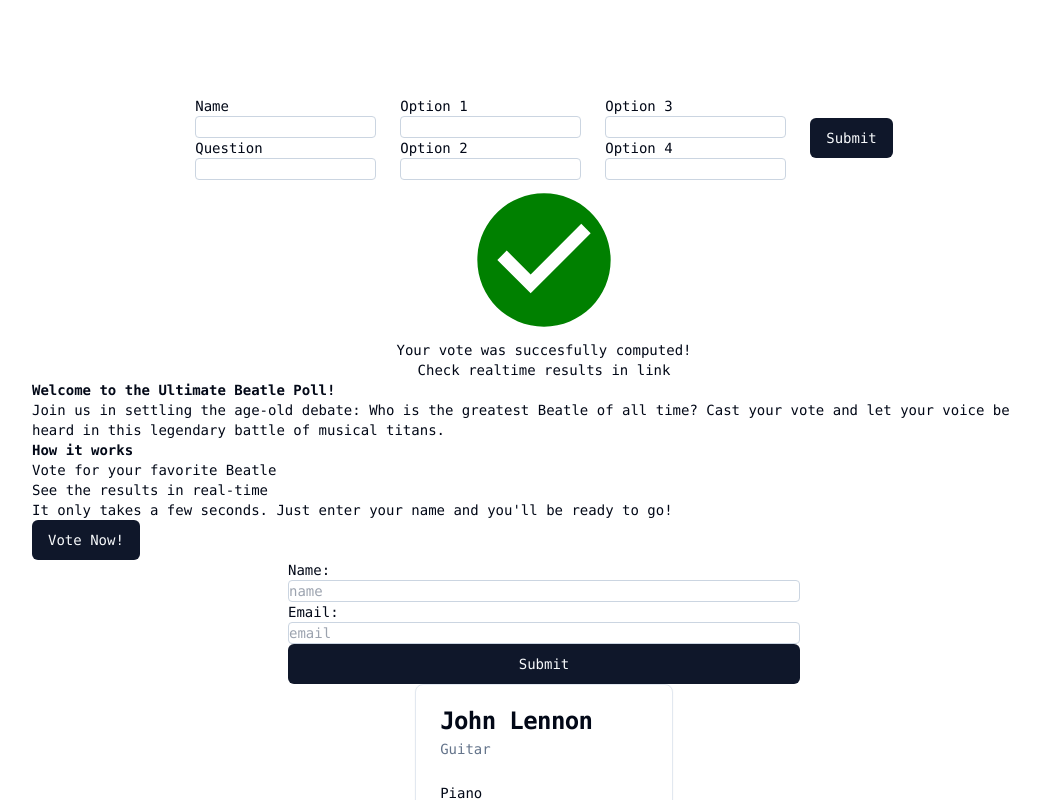
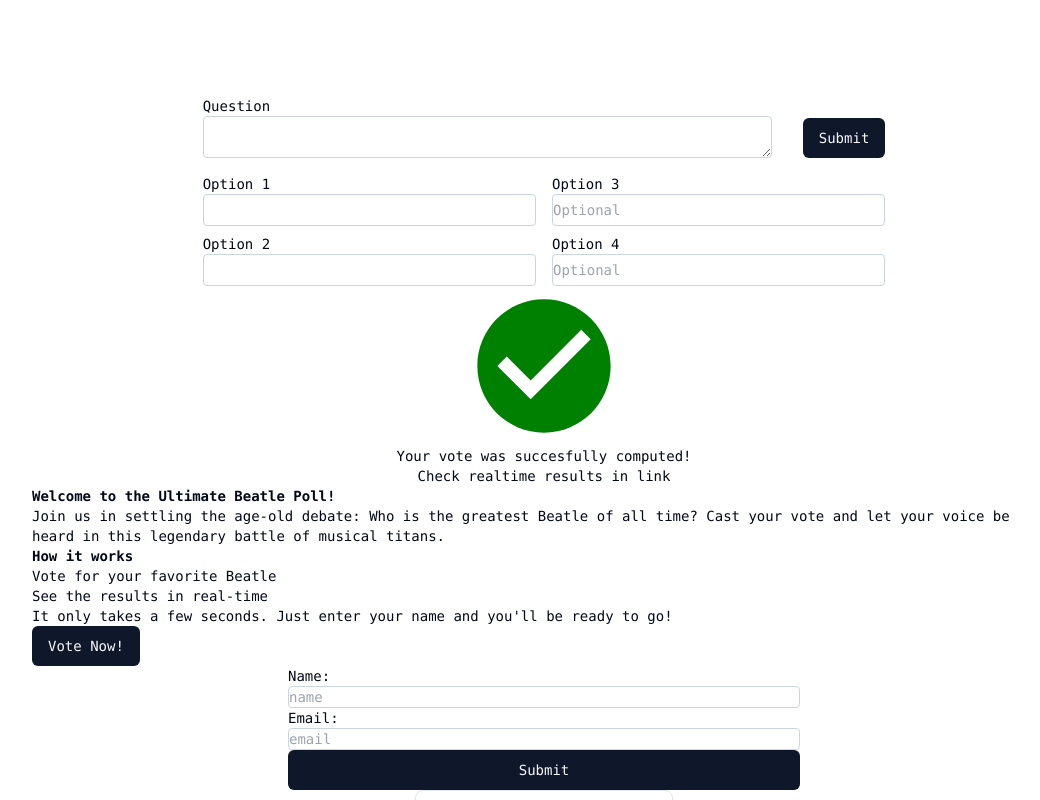
Before and after one commit to a-gva/polling-app, a Next.js app in the folder frontend/: page / in a window 1280 px wide. Shown: the top 800 px of the page, without its empty margins (64-1104 px from the left). Built offline with nearby package versions, Linux system fonts and the light colour scheme; no server answers.

Commit message:
Refactor form layout and remove name field

```diff
--- a/frontend/src/components/create-poll.tsx
+++ b/frontend/src/components/create-poll.tsx
@@ -9,7 +9,6 @@
 import { z } from 'zod';
 
 type NewPollFormInput = {
-  name: string;
   question: string;
   mandatoryOptions: string[];
   nullableOptions?: string[];
@@ -51,14 +50,10 @@
   }, []);
 
   const newPollSchema = z.object({
-    name: z
-      .string()
-      .min(2, { message: 'Name: minimum 2 characters ' })
-      .max(64, { message: 'Name: maximum 64 characters ' }),
     question: z
       .string()
-      .min(2, { message: 'Question: minimum 2 characters ' })
-      .max(96, { message: 'Question: maximum 96 characters' }),
+      .min(2, { message: 'Minimum 2 characters ' })
+      .max(96, { message: 'Maximum 96 characters' }),
     nullableOptions: z
       .array(
         z
@@ -84,8 +79,8 @@
       .array(
         z
           .string()
-          .min(2, { message: 'Option: minimum 2 characters' })
-          .max(32, { message: 'Option: maximum 32 characters' })
+          .min(2, { message: 'Minimum 2 characters' })
+          .max(32, { message: 'Maximum 32 characters' })
       )
       .nonempty(),
   });
@@ -99,7 +94,6 @@
   });
   const onSubmit: SubmitHandler<NewPollFormInput> = (data) => {
     const payload = {
-      name: data.name,
       question: data.question,
       options: [...data.mandatoryOptions, ...(data.nullableOptions || [])],
     };
@@ -107,69 +101,77 @@
   };
 
   return (
-    <form onSubmit={handleSubmit(onSubmit)} className='flex flex-row gap-6'>
-      <div className='flex flex-col'>
-        <label>Name</label>
-        <input
-          {...register('name', { required: true })}
-          className='border border-slate-300 rounded'
-        />
-        {errors.name && <ErrorMessage>{`${errors.name.message}`}</ErrorMessage>}
+    <form onSubmit={handleSubmit(onSubmit)} className='flex flex-col w-2/3'>
+      <div className='flex flex-row w-full '>
+        <div className='flex flex-col w-5/6 '>
           <label>Question</label>
-        <input
+          <textarea
             {...register('question', { required: true })}
             className='border border-slate-300 rounded'
           />
+        </div>
+
+        <div className='flex items-end justify-end  w-1/6'>
+          <Button onClick={handleSubmit(onSubmit)}>
+            <input type='submit' />
+          </Button>
+        </div>
+      </div>
       {errors.question && (
         <ErrorMessage>{`${errors.question.message}`}</ErrorMessage>
       )}
-      </div>
+      <div className='flex flex-row w-full mt-4 gap-4'>
+        <div className='flex flex-col w-full gap-2'>
           <div className='flex flex-col'>
             <label>Option 1</label>
             <input
               {...register(`mandatoryOptions.${0}`, { required: true })}
-          className='border border-slate-300 rounded'
+              className='border border-slate-300 rounded h-8'
             />
             {errors.mandatoryOptions && errors.mandatoryOptions[0] && (
               <ErrorMessage>{`${errors.mandatoryOptions[0].message}`}</ErrorMessage>
             )}
+          </div>
+          <div className='flex flex-col'>
             <label>Option 2</label>
             <input
               {...register(`mandatoryOptions.${1}`, { required: true })}
-          className='border border-slate-300 rounded'
+              className='border border-slate-300 rounded h-8'
             />
             {errors.mandatoryOptions && errors.mandatoryOptions[1] && (
               <ErrorMessage>{`${errors.mandatoryOptions[1].message}`}</ErrorMessage>
             )}{' '}
           </div>
+        </div>
+        <div className='flex flex-col w-full gap-2'>
           <div className='flex flex-col'>
-        <label>Option 3</label>
+            <label>Option 3 </label>
             <input
               {...register(`nullableOptions.${0}`)}
-          className='border border-slate-300 rounded'
+              className='border border-slate-300 rounded h-8'
+              placeholder='Optional'
             />
             {errors.nullableOptions && errors.nullableOptions[0] && (
               <ErrorMessage>{`${errors.nullableOptions[0].message}`}</ErrorMessage>
             )}
+          </div>
+          <div className='flex flex-col'>
             <label>Option 4</label>
             <input
               {...register(`nullableOptions.${1}`)}
-          className='border border-slate-300 rounded'
+              className='border border-slate-300 rounded h-8'
+              placeholder='Optional'
             />
             {errors.nullableOptions && errors.nullableOptions[1] && (
               <ErrorMessage>{`${errors.nullableOptions[1].message}`}</ErrorMessage>
             )}{' '}
           </div>
-
-      <div className='flex flex-col items-center justify-center'>
-        <Button>
-          <input type='submit' />
-        </Button>
+        </div>
       </div>
     </form>
   );
 }
 
 function ErrorMessage({ children }: { children?: React.ReactNode }) {
-  return <span className='text-red-600 font-bold text-xs'>{children}</span>;
+  return <span className='text-red-600 text-xs'>{children}</span>;
 }
```
Lines whose indentation alone changed are shown as unchanged.
